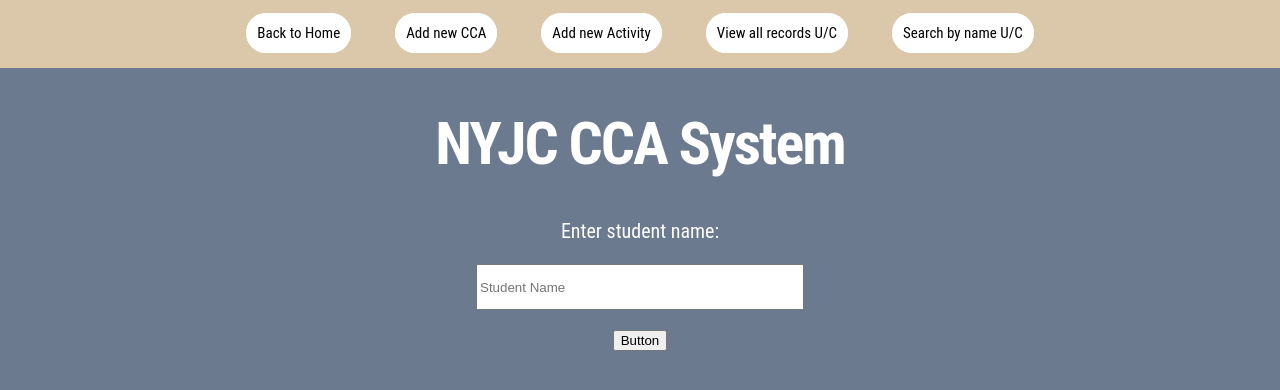
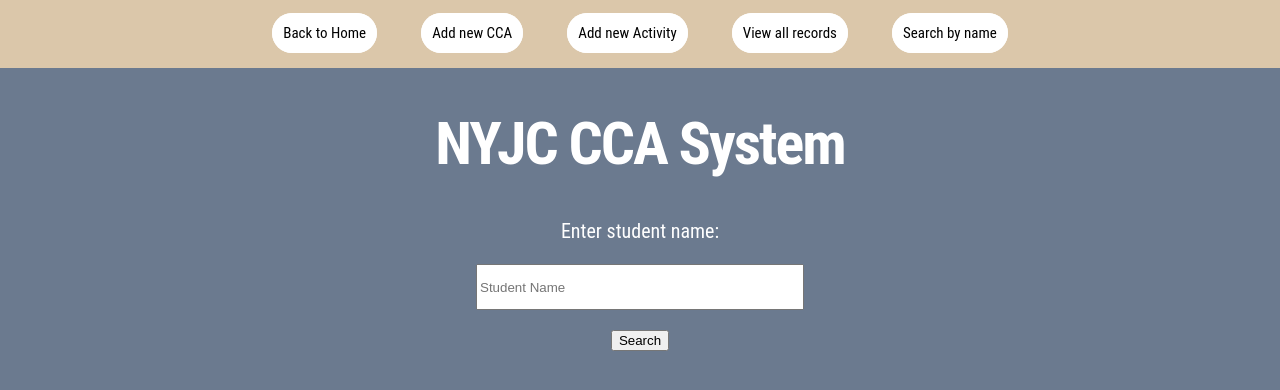
Before and after one commit to EdwinOng2408/Capstone-Project-WebApp, a Flask app: page /search_record in a window 1280 px wide. Shown: the top 390 px of the page. Run offline with Flask 2, Linux system fonts and the light colour scheme.

Commit message:
Main.py settled by yirui, edwin changed header, search_record.html

```diff
--- a/main.py
+++ b/main.py
@@ -123,7 +123,7 @@
 def search_record():
 
     if "student_name" in request.args:
-        search_name = request.args["student_name"].replace("_", " ")
+        search_name = request.args["student_name"].replace("+", " ").replace("_", " ").upper()
 
         data = student_data.get_one(search_name)
         return render_template("search_record.html",
@@ -140,8 +140,8 @@
     else:
         return render_template("search_record.html",
                                form_meta = {
-                                   "action": "/search_record?student_name",
-                                   "method": "POST"},
+                                   "action": "/search_record",
+                                   "method": "get"},
 
                                form_data = {
                                    "student_name": ""},
--- a/templates/header.html
+++ b/templates/header.html
@@ -20,10 +20,10 @@
                 </ol>
 
                 <ol class="main_button">
-                    <a href="/view_students" class="button_anchor">View all records U/C</a>
+                    <a href="/view_students" class="button_anchor">View all records</a>
 
                 <ol class="main_button">
-                    <a href="/search_record" class="button_anchor">Search by name U/C</a>
+                    <a href="/search_record" class="button_anchor">Search by name</a>
 
             </ul>
         </span>
--- a/templates/search_record.html
+++ b/templates/search_record.html
@@ -47,7 +47,7 @@
                         <td>
                             <input
                                 type="submit"
-                                value="Button"/>
+                                value="Search"/>
                         </td>
                     </tr>
 
```
